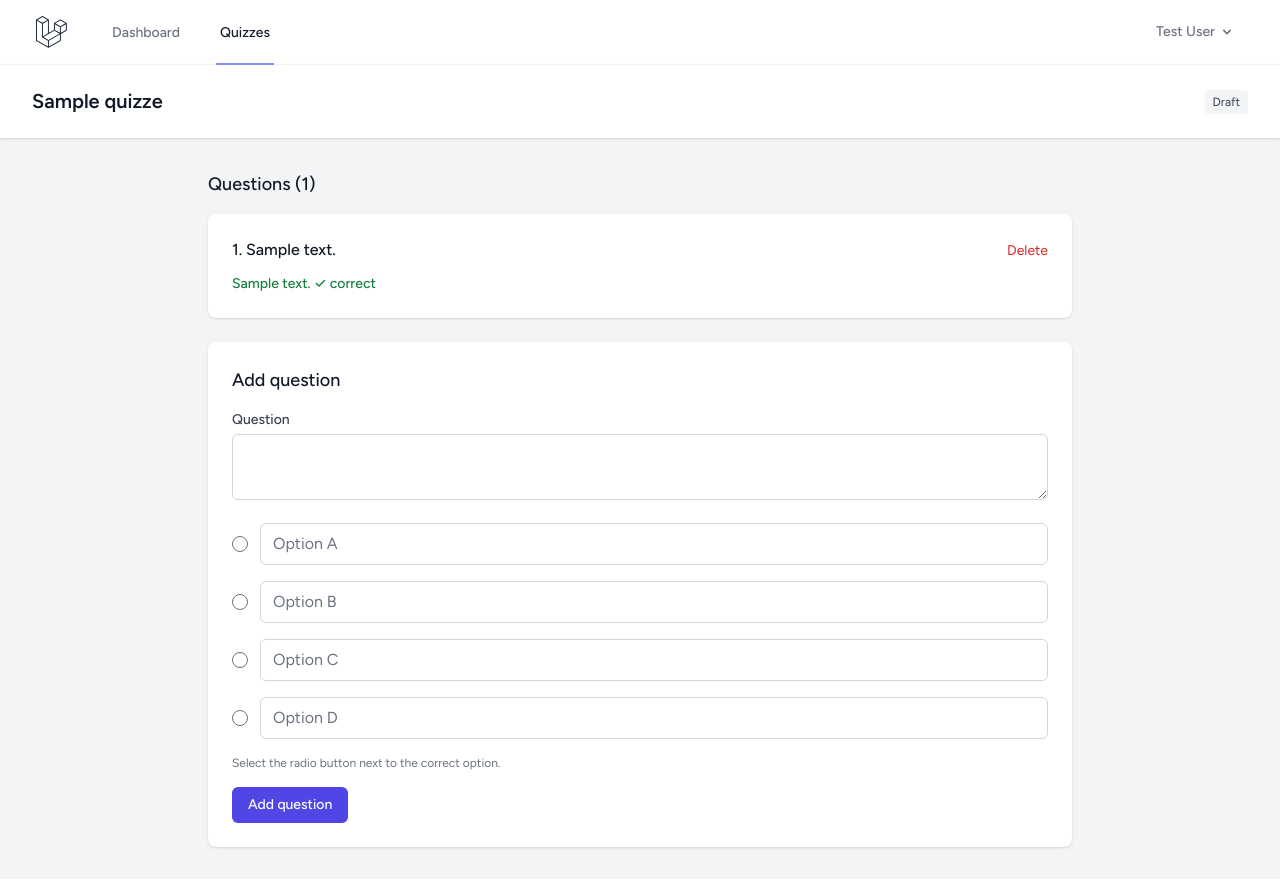
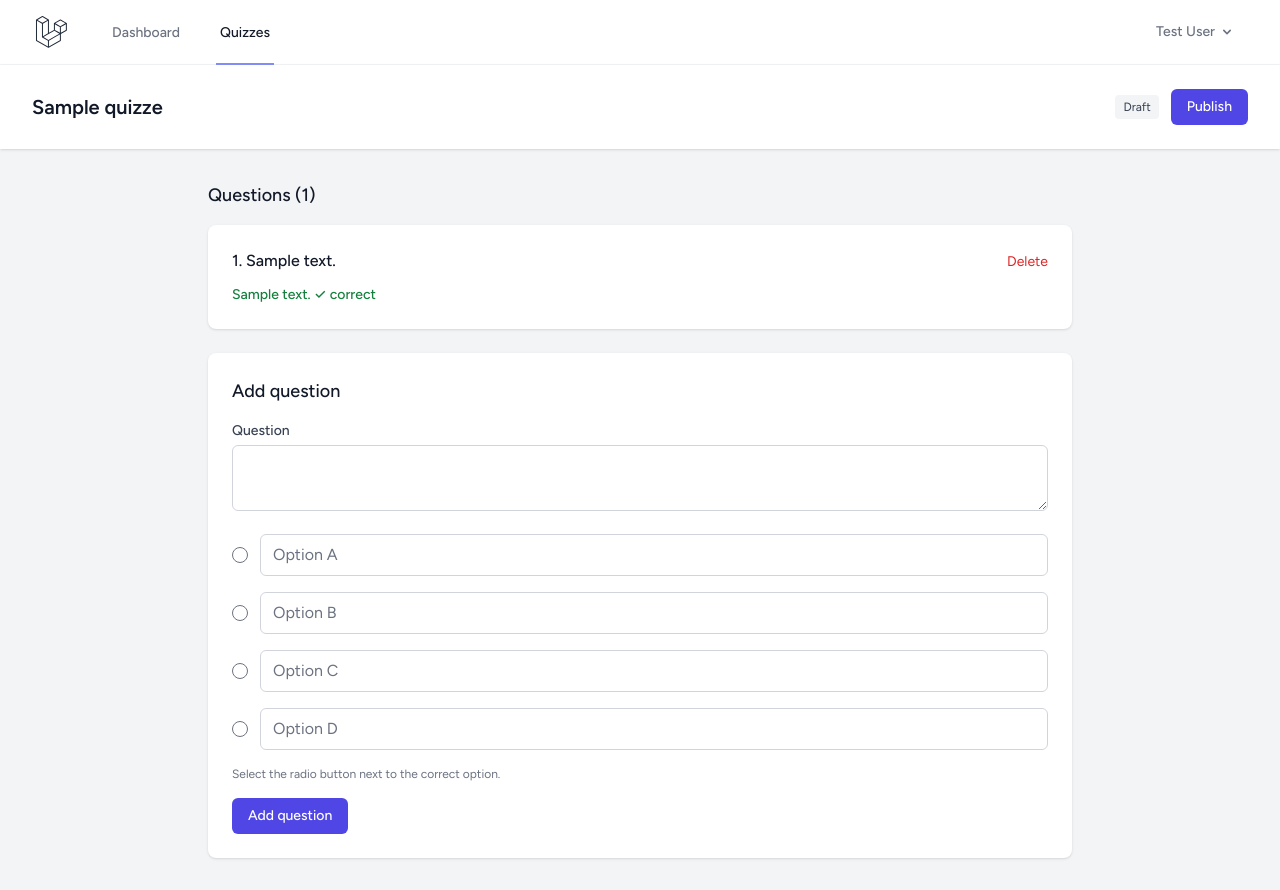
Before and after one commit to Asyraf-wa/Agentic-RAD, a Laravel app: page /quizzes/1 in a window 1280 px wide. Before the commit the page ends 851 px from the top, so only its background shows below. Run offline with Laravel 12, Linux system fonts and the light colour scheme; a user stored in the database is signed in; data comes from the database, SQL or seed files in the repository; tables that the repository leaves empty hold one stand-in row (values such as "Sample post"); style sheets or scripts are compiled from the project's sources.

Commit message:
T8+T9: Publish toggle with empty-quiz guard; student sees published quizzes
Co-Authored-By: Claude Fable 5 <noreply@anthropic.com>
Claude-Session: https://claude.ai/code/session_01PzhhZx8jeTBVQeaKVeta2U

```diff
--- a/app/Http/Controllers/QuizController.php
+++ b/app/Http/Controllers/QuizController.php
@@ -70,6 +70,21 @@ class QuizController extends Controller
         return redirect()->route('quizzes.index')->with('success', 'Quiz updated.');
     }
 
+    public function publish(Quiz $quiz)
+    {
+        Gate::authorize('manage', $quiz);
+
+        if ($quiz->status === 'draft' && $quiz->questions()->count() === 0) {
+            return redirect()->route('quizzes.show', $quiz)
+                ->with('error', 'Add at least one question before publishing.');
+        }
+
+        $quiz->update(['status' => $quiz->status === 'draft' ? 'published' : 'draft']);
+
+        return redirect()->route('quizzes.show', $quiz)
+            ->with('success', $quiz->status === 'published' ? 'Quiz published.' : 'Quiz unpublished.');
+    }
+
     public function destroy(Quiz $quiz)
     {
         Gate::authorize('manage', $quiz);
--- a/resources/views/quizzes/show.blade.php
+++ b/resources/views/quizzes/show.blade.php
@@ -2,9 +2,17 @@
     <x-slot name="header">
         <div class="flex items-center justify-between">
             <h2 class="text-xl font-semibold text-gray-900 leading-tight">{{ $quiz->title }}</h2>
-            <span class="px-2 py-1 rounded text-xs {{ $quiz->status === 'published' ? 'bg-green-100 text-green-700' : 'bg-gray-100 text-gray-700' }}">
-                {{ ucfirst($quiz->status) }}
-            </span>
+            <div class="flex items-center gap-3">
+                <span class="px-2 py-1 rounded text-xs {{ $quiz->status === 'published' ? 'bg-green-100 text-green-700' : 'bg-gray-100 text-gray-700' }}">
+                    {{ ucfirst($quiz->status) }}
+                </span>
+                <form method="POST" action="{{ route('quizzes.publish', $quiz) }}">
+                    @csrf @method('PATCH')
+                    <button class="px-4 py-2 rounded-md text-sm font-medium {{ $quiz->status === 'draft' ? 'bg-indigo-600 hover:bg-indigo-700 text-white' : 'bg-white border border-gray-300 text-gray-700 hover:bg-gray-50' }}">
+                        {{ $quiz->status === 'draft' ? 'Publish' : 'Unpublish' }}
+                    </button>
+                </form>
+            </div>
         </div>
     </x-slot>
 
--- a/routes/web.php
+++ b/routes/web.php
@@ -13,6 +13,7 @@ Route::get('/dashboard', function () {
 
 Route::middleware('auth')->group(function () {
     Route::resource('quizzes', App\Http\Controllers\QuizController::class);
+    Route::patch('/quizzes/{quiz}/publish', [App\Http\Controllers\QuizController::class, 'publish'])->name('quizzes.publish');
     Route::post('/quizzes/{quiz}/questions', [App\Http\Controllers\QuestionController::class, 'store'])->name('questions.store');
     Route::delete('/questions/{question}', [App\Http\Controllers\QuestionController::class, 'destroy'])->name('questions.destroy');
 
```
